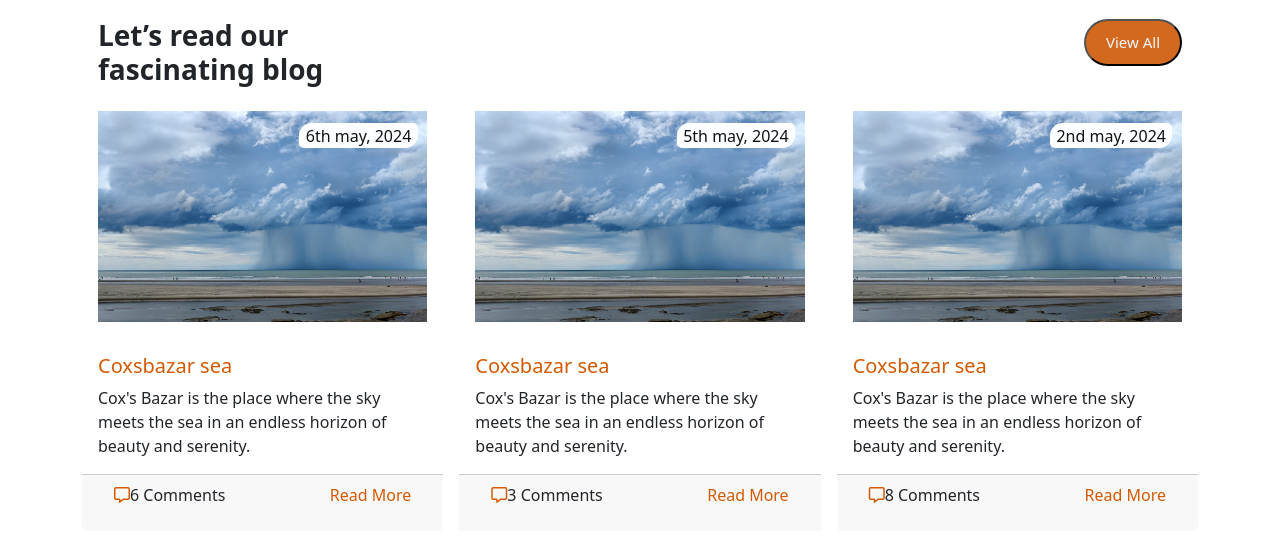
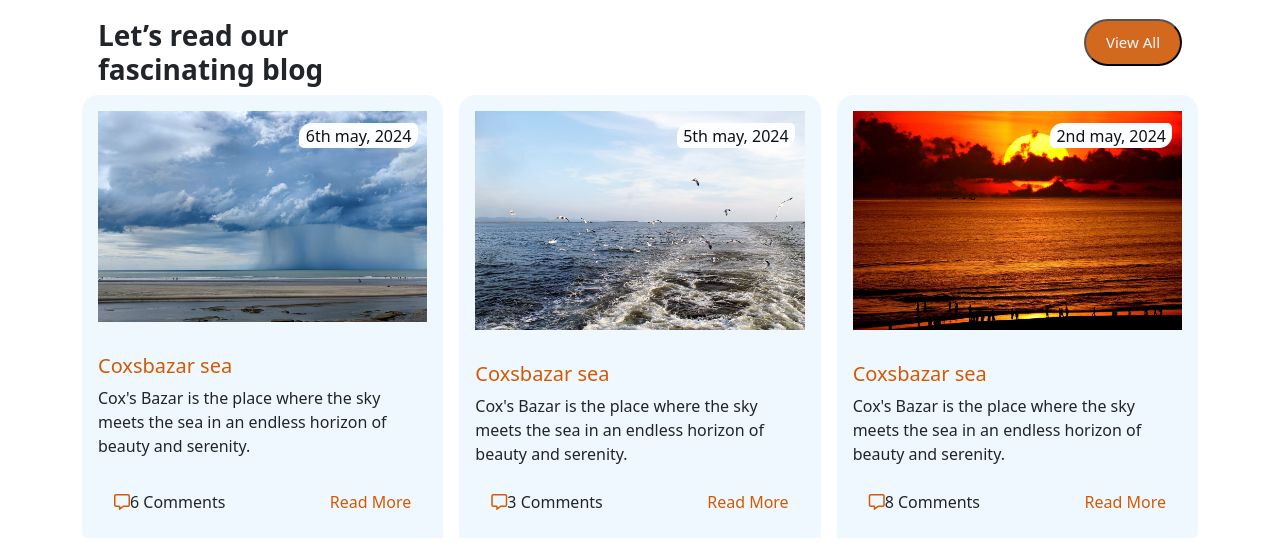
Before and after one commit to shahadot99999/coxsbazarjourney, a plain HTML site: page index.html in a window 1280 px wide. Shown: the part 2700-3254 px from the top of the page. Drawn offline with nearby package versions, Linux system fonts and the light colour scheme.

Commit message:
fasinating blog modify

```diff
--- a/css/style.css
+++ b/css/style.css
@@ -73,4 +73,7 @@ background-color: white;
 .cardText{
     color:rgb(211, 89, 2);
 }
+.cardFooterBackground{
+    background-color: aliceblue;
+}
 /* fascinating blog end */
--- a/index.html
+++ b/index.html
@@ -364,7 +364,7 @@
 
         <!-- card group images -->
         <div class="card-group gap-3">
-          <div class="card border-0 rounded-4">
+          <div class="card border-0 rounded-4 cardFooterBackground">
             <img src="Images/img09.jpg" class="card-img-top p-3" alt="...">
 
             <div class=" card-img-overlay text-end text-wrap mt-3 me-3 ">
@@ -372,11 +372,11 @@
 
             </div>
 
-            <div class="card-body ">
+            <div class="card-body  ">
               <h5 class="card-title cardText ">Coxsbazar sea</h5>
               <p class="card-text">Cox's Bazar is the place where the sky meets the sea in an endless horizon of beauty and serenity.</p>
             </div>
-            <div class="card-footer">
+            <div class="card-footer border-0 cardFooterBackground">
               <div class="d-flex flex-wrap justify-content-between " >
                 <div class="px-3 ">
                   <p><i class="fa-regular fa-message cardText"></i>6 Comments</p>
@@ -389,8 +389,8 @@
           </div>
 
           <!-- Number 2 -->
-          <div class="card border-0 rounded-4">
-            <img src="Images/img09.jpg" class="card-img-top p-3" alt="...">
+          <div class="card border-0 rounded-4 cardFooterBackground">
+            <img src="Images/img08.jpg" class="card-img-top p-3" alt="...">
 
             <div class=" card-img-overlay text-end text-wrap mt-3 me-3 ">
               <h6 ><mark class="fasinatingImageText">5th may, 2024</mark></h6>
@@ -401,7 +401,7 @@
               <h5 class="card-title cardText ">Coxsbazar sea</h5>
               <p class="card-text">Cox's Bazar is the place where the sky meets the sea in an endless horizon of beauty and serenity.</p>
             </div>
-            <div class="card-footer">
+            <div class="card-footer border-0 cardFooterBackground">
               <div class="d-flex flex-wrap justify-content-between " >
                 <div class="px-3 ">
                   <p><i class="fa-regular fa-message cardText"></i>3 Comments</p>
@@ -414,8 +414,8 @@
           </div>
 
           <!-- Number 3 -->
-          <div class="card border-0 rounded-4">
-            <img src="Images/img09.jpg" class="card-img-top p-3" alt="...">
+          <div class="card border-0 rounded-4 cardFooterBackground">
+            <img src="Images/img10.jpg" class="card-img-top p-3" alt="...">
 
             <div class=" card-img-overlay text-end text-wrap mt-3 me-3 ">
               <h6 ><mark class="fasinatingImageText">2nd may, 2024</mark></h6>
@@ -426,7 +426,7 @@
               <h5 class="card-title cardText ">Coxsbazar sea</h5>
               <p class="card-text">Cox's Bazar is the place where the sky meets the sea in an endless horizon of beauty and serenity.</p>
             </div>
-            <div class="card-footer">
+            <div class="card-footer border-0 cardFooterBackground ">
               <div class="d-flex flex-wrap justify-content-between " >
                 <div class="px-3 ">
                   <p><i class="fa-regular fa-message cardText"></i>8 Comments</p>
```
Also changed, not shown: Images/img10.jpg (added).
